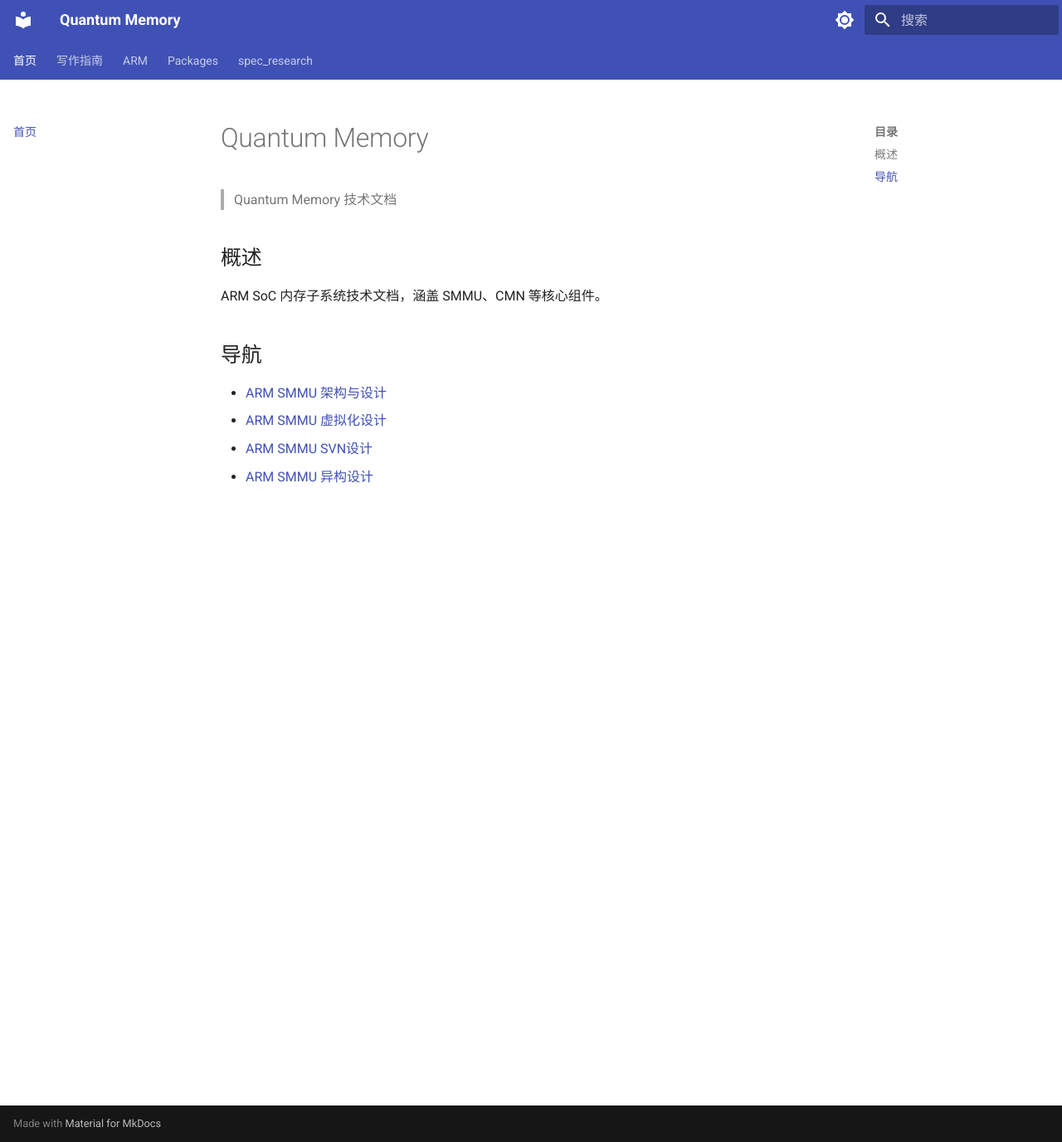
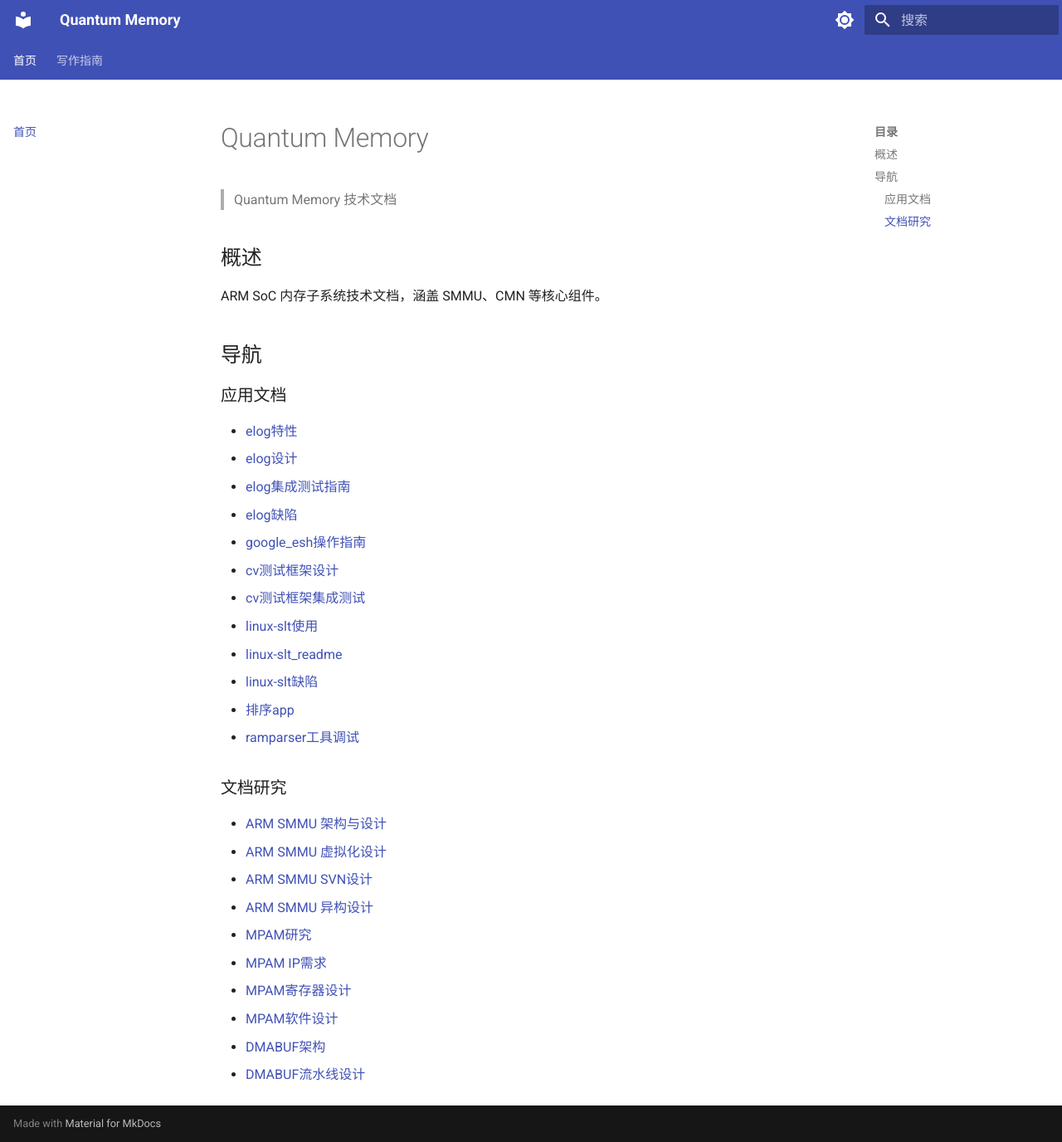
Before and after one commit to kimihuang/quantum_memory, an MkDocs documentation site: the page built from docs/index.md, in a window 1280 px wide and 1376 px high. Shown: the whole window at 83% size. Built offline with MkDocs 1.6.1 and Material for MkDocs 9.7.7, drawn with Linux system fonts in a browser that asks for light colours.

Commit message:
update mkdocs

```diff
--- a/docs/index.md
+++ b/docs/index.md
@@ -8,7 +8,28 @@ ARM SoC 内存子系统技术文档，涵盖 SMMU、CMN 等核心组件。
 
 ## 导航
 
+### 应用文档
+- [elog特性](src/packages/embeded_logging/feature.md)
+- [elog设计](src/packages/embeded_logging/design.md)
+- [elog集成测试指南](src/packages/embeded_logging/integration_test_guide.md)
+- [elog缺陷](src/packages/embeded_logging/bug.md)
+- [google_esh操作指南](src/packages/google_esh/examples/emulation/armv8A-64/README.md)
+- [cv测试框架设计](src/packages/cv_framework/DESIGN.md)
+- [cv测试框架集成测试](src/packages/cv_framework/integration_test.md)
+- [linux-slt使用](src/packages/linux-slt/USAGE.md)
+- [linux-slt_readme](src/packages/linux-slt/README.md)
+- [linux-slt缺陷](src/packages/linux-slt/BUG.md)
+- [排序app](src/packages/sort_app/README.md)
+- [ramparser工具调试](src/packages/ramparser-LE.PRODUCT.2.6.r1-02600-QCS610.0/linux-ramdump-parser-v2/ramparse_debugging.md)
+
+### 文档研究
 - [ARM SMMU 架构与设计](arm/smmu/SMMU_Architecture_and_Design.md)
 - [ARM SMMU 虚拟化设计](arm/smmu/SMMU_Virtualization_Design.md)
 - [ARM SMMU SVN设计](arm/smmu/SMMU_SVA_Design.md)
 - [ARM SMMU 异构设计](arm/smmu/SMMUv3_MultiDie_Heterogeneous_SoC_Design.md)
+- [MPAM研究](src/spec_research/mpam/MPAM_research.md)
+- [MPAM IP需求](src/spec_research/mpam/MPAM_SoC_IP_design_requirements.md)
+- [MPAM寄存器设计](src/spec_research/mpam/MPAM_SharedCache_Register_Design.md)
+- [MPAM软件设计](src/spec_research/mpam/MPAM_Linux_Software_Design.md)
+- [DMABUF架构](src/spec_research/dmabuf/DMABUF_ARCHITECTURE.md)
+- [DMABUF流水线设计](src/spec_research/dmabuf/DMABUF_PIPELINE_DESIGN.md)
--- a/mkdocs.yml
+++ b/mkdocs.yml
@@ -37,31 +37,6 @@ nav:
   - 首页: index.md
   - 写作指南:
     - Mermaid 图表引用: guide/mermaid_include.md
-  - ARM:
-    - SMMU 架构与设计: arm/smmu/SMMU_Architecture_and_Design.md
-    - SMMU SVA 设计: arm/smmu/SMMU_SVA_Design.md
-    - SMMU 虚拟化设计: arm/smmu/SMMU_Virtualization_Design.md
-    - SMMUv3 多芯异构 SoC 设计: arm/smmu/SMMUv3_MultiDie_Heterogeneous_SoC_Design.md
-  - Packages:
-    - sort_app: src/packages/sort_app/README.md
-    - elog_feature: src/packages/embeded_logging/feature.md
-    - elog_design: src/packages/embeded_logging/design.md
-    - elog_integration_test_guide: src/packages/embeded_logging/integration_test_guide.md
-    - elog_bug: src/packages/embeded_logging/bug.md
-    - google_esh_armv8A-64: src/packages/google_esh/examples/emulation/armv8A-64/README.md
-    - cv_framework_design: src/packages/cv_framework/DESIGN.md
-    - cv_framework_integration_test_guide: src/packages/cv_framework/integration_test.md
-    - linux-slt_usage: src/packages/linux-slt/USAGE.md
-    - linux-slt_readme: src/packages/linux-slt/README.md
-    - linux-slt_bug: src/packages/linux-slt/BUG.md
-    - ramparser_debugging: src/packages/ramparser-LE.PRODUCT.2.6.r1-02600-QCS610.0/linux-ramdump-parser-v2/ramparse_debugging.md
-  - spec_research:
-    - mpam_research: src/spec_research/mpam/MPAM_research.md
-    - mpam_ip_req: src/spec_research/mpam/MPAM_SoC_IP_design_requirements.md
-    - mpam_registers: src/spec_research/mpam/MPAM_SharedCache_Register_Design.md
-    - mpam_soft_design: src/spec_research/mpam/MPAM_Linux_Software_Design.md
-    - dmabuf_arch: src/spec_research/dmabuf/DMABUF_ARCHITECTURE.md
-    - dmabuf_pipeline_design: src/spec_research/dmabuf/DMABUF_PIPELINE_DESIGN.md
 
 markdown_extensions:
   - admonition
```
